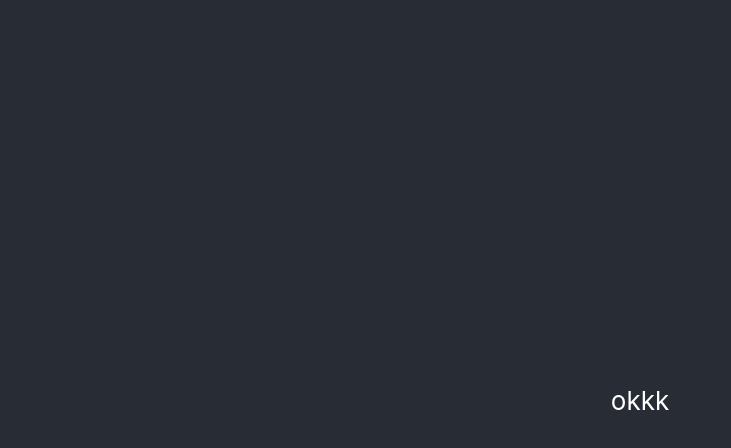
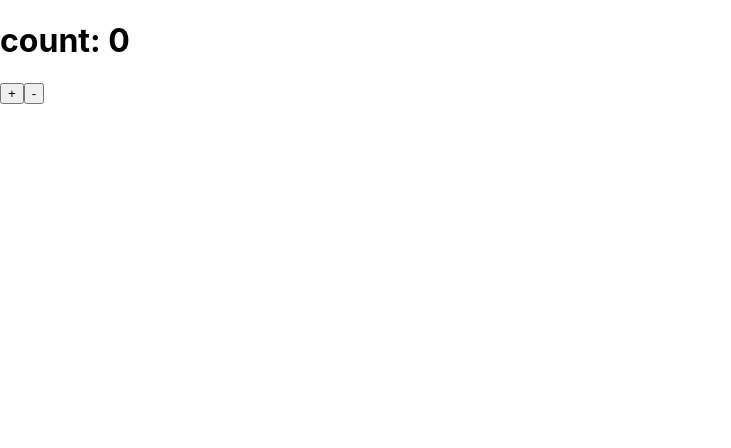
Before and after one commit to korzepadev/webhook-integration-cra, a React (Create React App) app: page / in a window 1280 px wide. Shown: the top 448 px of the page, without its empty margins (0-731 px from the left). Built offline with nearby package versions, Linux system fonts and the light colour scheme.

Commit message:
added counter

```diff
--- a/src/App.js
+++ b/src/App.js
@@ -1,12 +1,16 @@
-import logo from './logo.svg';
-import './App.css';
+import * as React from "react";
 
 function App() {
+  const [count, setCount] = React.useState(0);
+
+  const incrementCount = () => setCount(count + 1);
+  const decrementCount = () => setCount(count - 1);
+
   return (
-    <div className="App">
-      <header className="App-header">
-        okkk
-      </header>
+    <div>
+      <h1>count: {count}</h1>
+      <button onClick={incrementCount}>+</button>
+      <button onClick={decrementCount}>-</button>
     </div>
   );
 }
```
Also changed, not shown: 1 other file (tests, documents, lock files or other folders).
